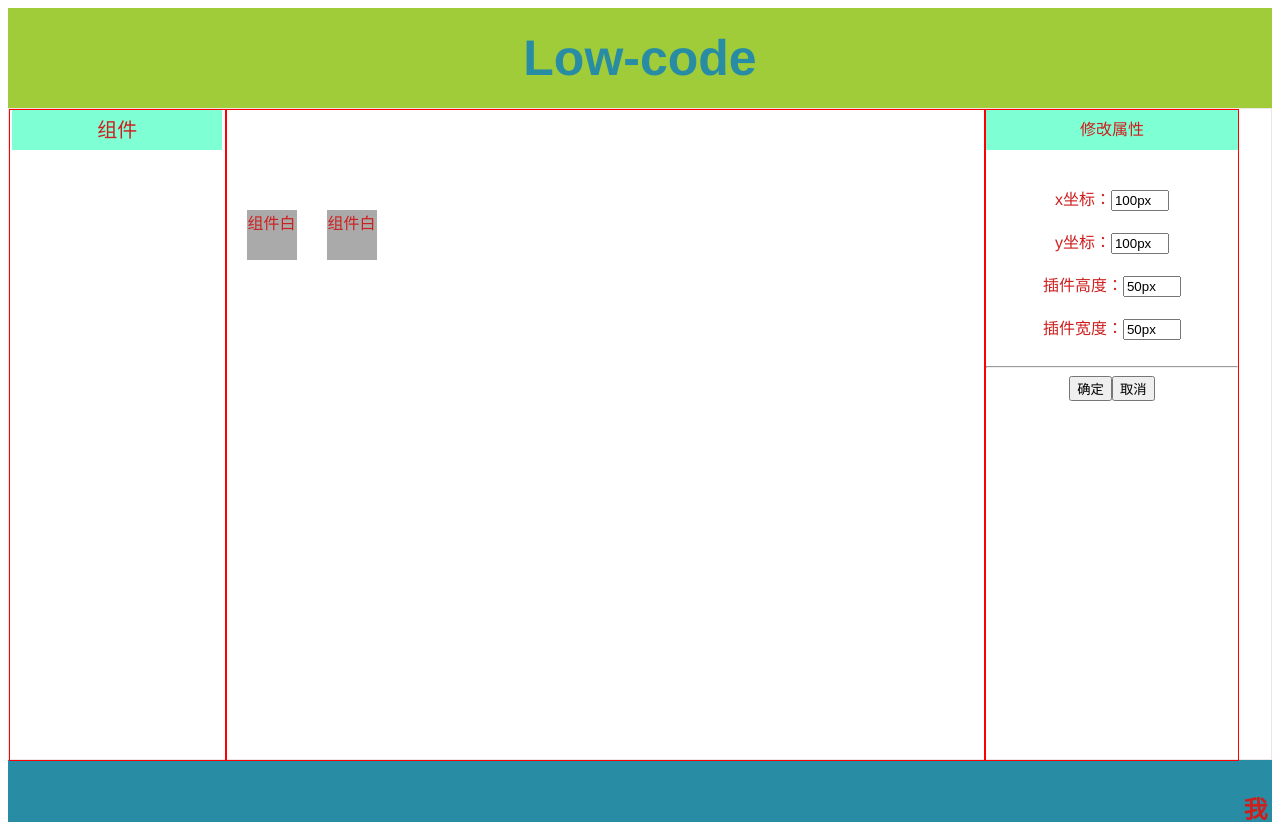
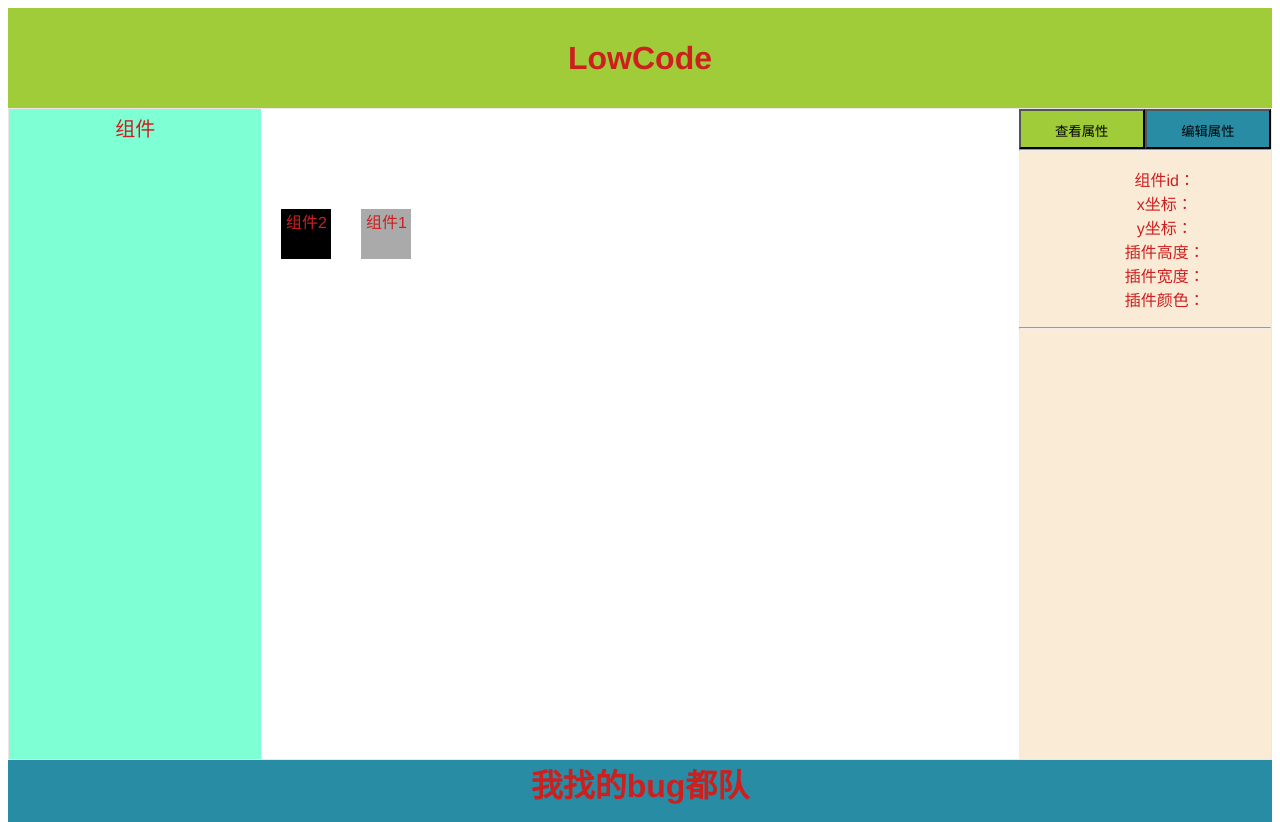
Before and after one commit to LiuycLZU/low-code, a Vue app: page / in a window 1280 px wide. Shown: the top 822 px of the page. Built offline with nearby package versions, Linux system fonts and the light colour scheme.

Commit message:
Add files via upload
添加单击查看属性和删除组件

```diff
--- a/package.json
+++ b/package.json
@@ -9,6 +9,7 @@
   },
   "dependencies": {
     "core-js": "^3.8.3",
+    "mitt": "^3.0.0",
     "vue": "^3.2.13"
   },
   "devDependencies": {
--- a/src/components/FooterLowCode.vue
+++ b/src/components/FooterLowCode.vue
@@ -1,14 +1,14 @@
 <template>
   <div class="footer">
-    <Bye/>
+    <h1>{{msg}}</h1>
   </div>
 </template>
 
 <script>
-import Bye from "@/components/Footers/Bye";
+
 export default {
-  components:{
-    Bye
+  data() {
+    return {msg: '我找的bug都队'}
   }
 }
 </script>
@@ -17,7 +17,10 @@ export default {
 .footer {
   width: 100%;
   height: 100px;
-  line-height: 100px;
   background-color: #288da4;
 }
+h1{
+  text-align: center;
+  margin: 0 auto;
+}
 </style>
--- a/src/components/HeaderLowCode.vue
+++ b/src/components/HeaderLowCode.vue
@@ -1,18 +1,27 @@
 <template>
-  <header>
-    <Hello/>
-  </header>
+  <div class="header">
+    <h1 id="bt">{{ msg }}</h1>
+  </div>
 </template>
 
-<script setup>
-import Hello from "@/components/Headers/Hello";
+<script>
+export default {
+  data(){
+    return {
+      msg:'LowCode'
+    }
+  }
+}
 </script>
 
 <style scoped>
-    header {
+    .header {
       width: 100%;
       height: 100px;
       line-height: 100px;
       background-color: #a0cc39;
     }
+    h1{
+      margin-top: 0;
+    }
 </style>
--- a/src/components/MainLowCode.vue
+++ b/src/components/MainLowCode.vue
@@ -1,5 +1,5 @@
 <template>
-  <div id="main">
+  <div class="main">
     <Left/>
     <Middle/>
     <Right/>
@@ -8,30 +8,22 @@
 
 <script>
 import Left from "@/components/Mains/Left";
+import Middle from "@/components/Mains/Middle";
 import Right from "@/components/Mains/Right";
-import Middle from "@/components/Mains/Middle";
 
 export default {
   components: {
     Left,
+    Middle,
     Right,
-    Middle,
-  }
+  },
 }
 </script>
 
 <style scoped>
-#main {
+.main {
   height: 650px;
   border: 1px solid #ece6e6;
 }
-/*.left{*/
-/*  width: 20%;*/
-/*}*/
-/*.middle{*/
-/*  width: 60%;*/
-/*}*/
-/*.right{*/
-/*  width: 20%;*/
-/*}*/
+
 </style>
--- a/src/components/Mains/Left.vue
+++ b/src/components/Mains/Left.vue
@@ -13,13 +13,13 @@ export default {
 
 <style scoped>
 .left {
-  width: 17%;
+  width: 20%;
   height: 100%;
-  border: 1px solid red;
+  background-color: aquamarine;
   float: left;
 }
 .LeftHeader {
-  width: 98%;
+  width: 100%;
   height: 40px;
   line-height: 40px;
   background: aquamarine;
--- a/src/components/Mains/Middle.vue
+++ b/src/components/Mains/Middle.vue
@@ -1,39 +1,58 @@
 <template>
   <div class="middle">
     <div class="Arr"
-         @click="showIt"
-         v-for="d in Arrs"
-         :key="Date.now().valueOf()"
-         :style="d">组件{{ name }}
+         v-for="b in btns"
+         :key="b.id"
+         :style="b.styles"
+         @click="showBtn(b)">组件{{ b.id }}
     </div>
   </div>
 </template>
 
 <script>
-import {unit} from "@/js/mixin";
+import emitter from "@/js/mitt";
 
 export default {
   // eslint-disable-next-line vue/multi-word-component-names
   name: "Middle",
   data() {
     return {
-      name: '白',
+      btns: [{
+        id: 1,
+        styles: {left: '100px', top: '100px', height: '50px', width: '50px', background: '#aaa'}
+      },
+        {
+          id: 2,
+          styles: {left: '20px', top: '100px', height: '50px', width: '50px', background: '#000'}
+        }
+      ]
     }
   },
   methods: {
-    showIt(e) {
-      console.log(e.target);
+    // 把组件信息传到Right侧边栏
+    showBtn(btn) {
+      emitter.emit('showBtn', btn);
+    },
+    // 删除组件
+    deleteBtn(id) {
+      this.btns = this.btns.filter((btn) => {
+        return btn.id !== id;
+      })
     },
   },
-  mixins:[unit]
+
+  mounted() {
+    // 自定义事件
+    emitter.on('deleteBtn', this.deleteBtn);
+  }
 }
+
 </script>
 
 <style scoped>
 .middle {
   width: 60%;
   height: 100%;
-  border: 1px solid red;
   float: left;
   position: relative;
 }
--- a/src/components/Mains/Right.vue
+++ b/src/components/Mains/Right.vue
@@ -1,25 +1,83 @@
 <template>
   <div class="right">
-    <div class="RightHeader">修改属性</div><br><br>
-    <form label-width="50px" :inline="true">
-      x坐标：<input :value="Arrs[0].left"/><br><br>
-      y坐标：<input :value="Arrs[0].top"/><br><br>
-      插件高度：<input :value="Arrs[0].height"/><br><br>
-      插件宽度：<input :value="Arrs[0].width"/><br><br>
+    <button id="showBtn" @click="isShow = true">查看属性</button>
+    <button id="updateBtn" @click="isShow = false">编辑属性</button>
+    <hr>
+    <template v-if="isShow">
+      <ul>
+        <li>组件id：{{ Btn.id }}</li>
+        <li>x坐标：{{ Btn.styles.left }}</li>
+        <li>y坐标：{{ Btn.styles.top }}</li>
+        <li>插件高度：{{ Btn.styles.height }}</li>
+        <li>插件宽度：{{ Btn.styles.width }}</li>
+        <li>插件颜色：{{ Btn.styles.background }}</li>
+      </ul>
       <hr>
-      <button>确定</button>
-      <button>取消</button>
-    </form>
+    </template>
+    <template v-else>
+      <form>
+        <li>组件id：{{ Btn.id }}</li>
+        x坐标：<input :value="Btn.styles.left"/><br><br>
+        y坐标：<input :value="Btn.styles.top"/><br><br>
+        插件高度：<input :value="Btn.styles.height"/><br><br>
+        插件宽度：<input :value="Btn.styles.width"/><br><br>
+        插件颜色：<input :value="Btn.styles.background"/><br><br>
+        <hr>
+        <button>确定</button>
+        <button>取消</button>
+        <button @click.prevent="deleteBtn(Btn.id)">删除</button>
+      </form>
+    </template>
   </div>
 </template>
 
 <script>
-import {unit} from "@/js/mixin";
+import emitter from "@/js/mitt";
 
 export default {
   // eslint-disable-next-line vue/multi-word-component-names
-  name: "Left",
-  mixins:[unit]
+  name: "Right",
+  data() {
+    return {
+      isShow: true,
+      Btn: {
+        id: null,
+        styles: {
+          left: '',
+          top: '',
+          height: '',
+          width: '',
+          background: ''
+        }
+      }
+    }
+  },
+  methods: {
+    // 同步组件信息
+    showBtn(nowBtn) {
+      this.Btn = nowBtn;
+    },
+    // 删除组件
+    deleteBtn(id) {
+      if (confirm('确定删除吗')) {
+        this.Btn = {
+          id: null,
+          styles: {
+            left: '',
+            top: '',
+            height: '',
+            width: '',
+            background: ''
+          }
+        }
+        emitter.emit('deleteBtn', id)
+      }
+    }
+  },
+  mounted() {
+    emitter.on('showBtn', this.showBtn);
+  },
+
 }
 </script>
 
@@ -27,16 +85,30 @@ export default {
 .right {
   width: 20%;
   height: 100%;
-  border: 1px solid red;
+  background: antiquewhite;
   float: left;
 }
-.RightHeader{
-  width: 100%;
+
+li {
+  list-style-type: none;
+}
+
+#showBtn, #updateBtn {
+  width: 50%;
   height: 40px;
   line-height: 40px;
-  background: aquamarine;
+  float: left;
 }
-input{
+
+#showBtn {
+  background: #a0cc39;
+}
+
+#updateBtn {
+  background: #288da4;
+}
+
+input {
   width: 50px;
 }
 </style>
--- /dev/null
+++ b/src/js/mitt.js
@@ -0,0 +1,4 @@
+// 事件总线
+import mitt from "mitt";
+const emitter = mitt();
+export default emitter;
```
Also changed, not shown: 1 other file (tests, documents, lock files or other folders).
